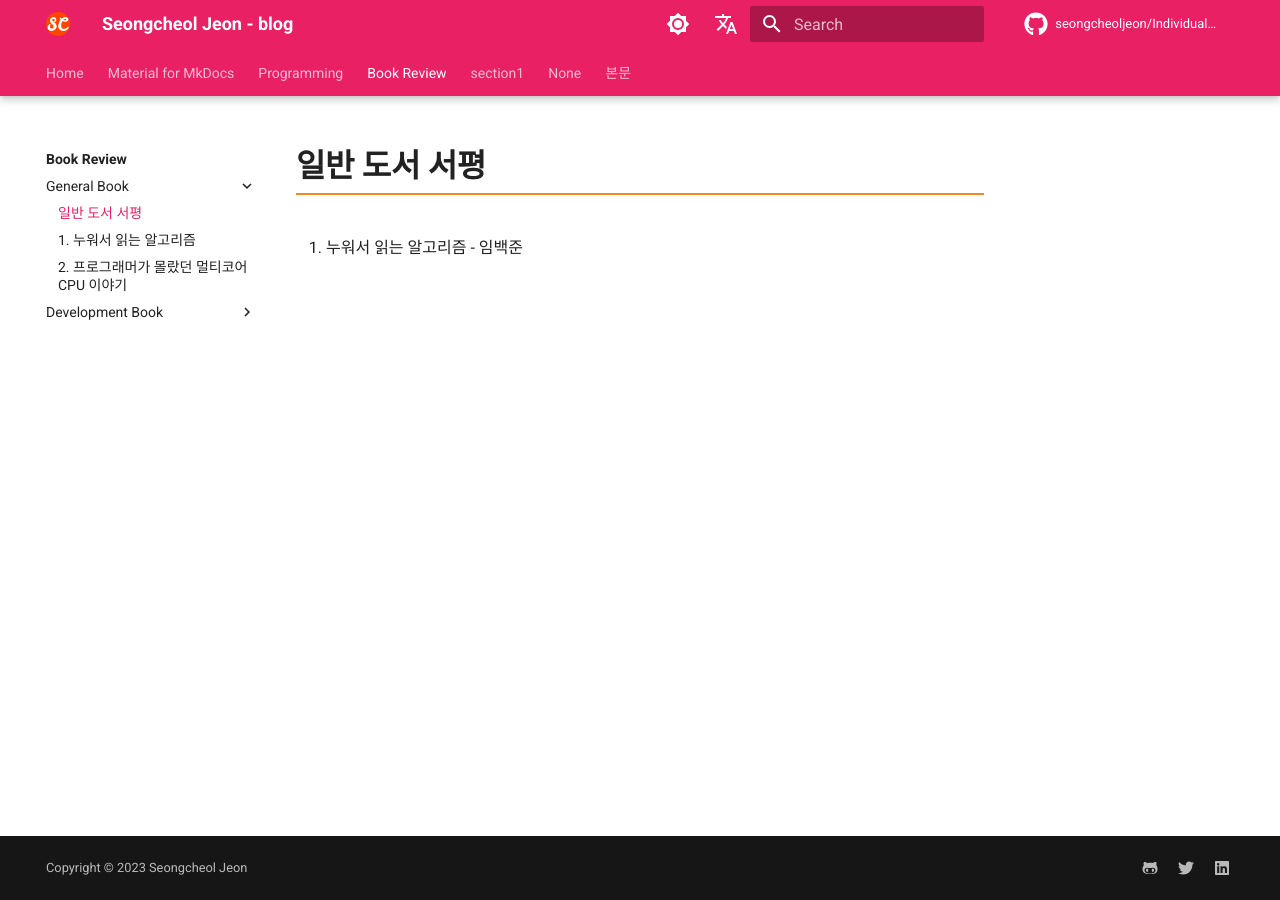
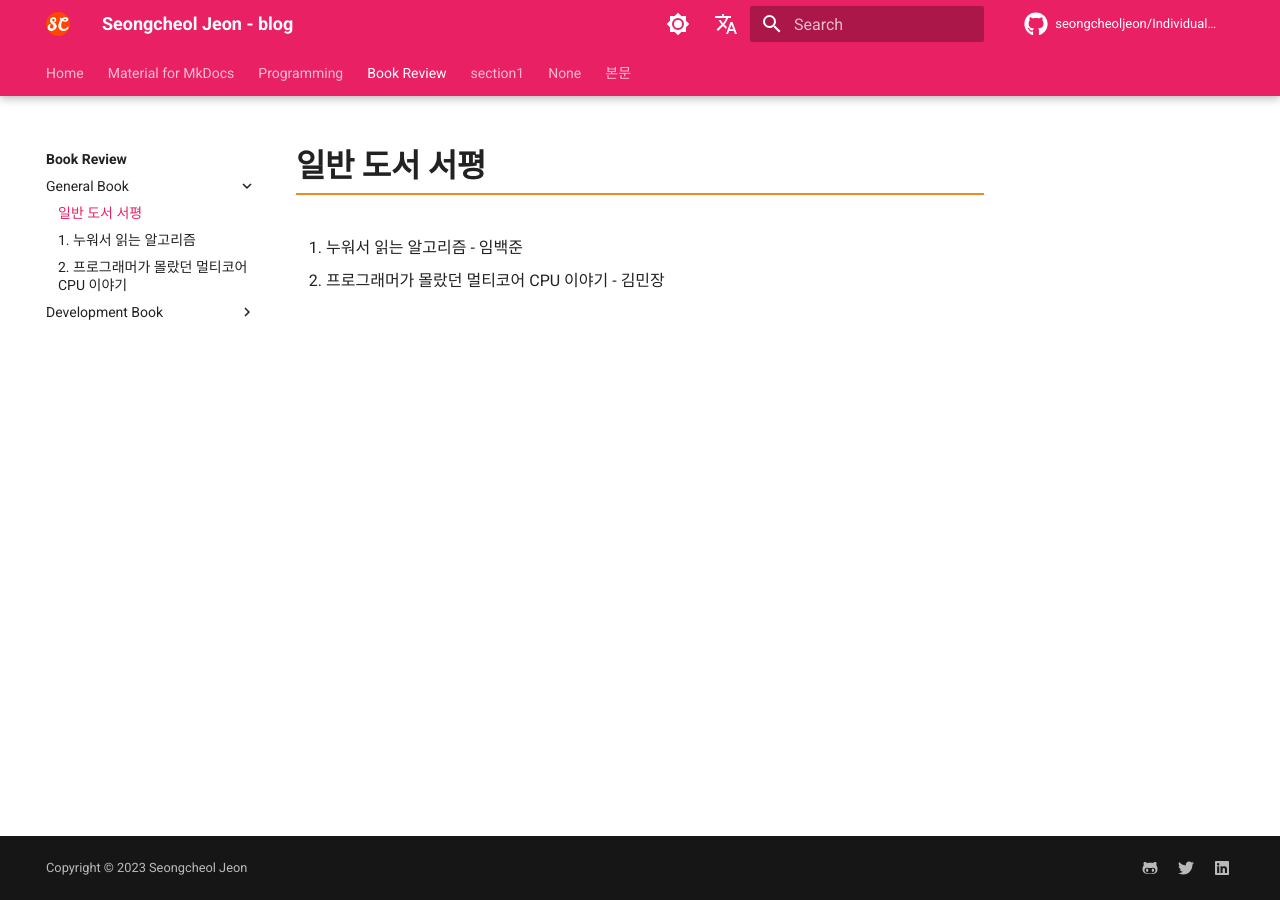
Before and after one commit to seongcheoljeon/seongcheoljeon.github.io, an MkDocs documentation site: the page built from docs/contents/book_review/general_book/index.md, in a window 1280 px wide. Built offline with MkDocs 1.6.1 and Material for MkDocs 9.7.7, drawn with Linux system fonts in a browser that asks for light colours; nearby versions of some CDN libraries; comment, search, counter and statistics services are not loaded.

Commit message:
add line book index.md

```diff
--- a/docs/contents/book_review/general_book/index.md
+++ b/docs/contents/book_review/general_book/index.md
@@ -1,3 +1,4 @@
 # 일반 도서 서평
 
 1. 누워서 읽는 알고리즘 - 임백준
+2. 프로그래머가 몰랐던 멀티코어 CPU 이야기 - 김민장
```
